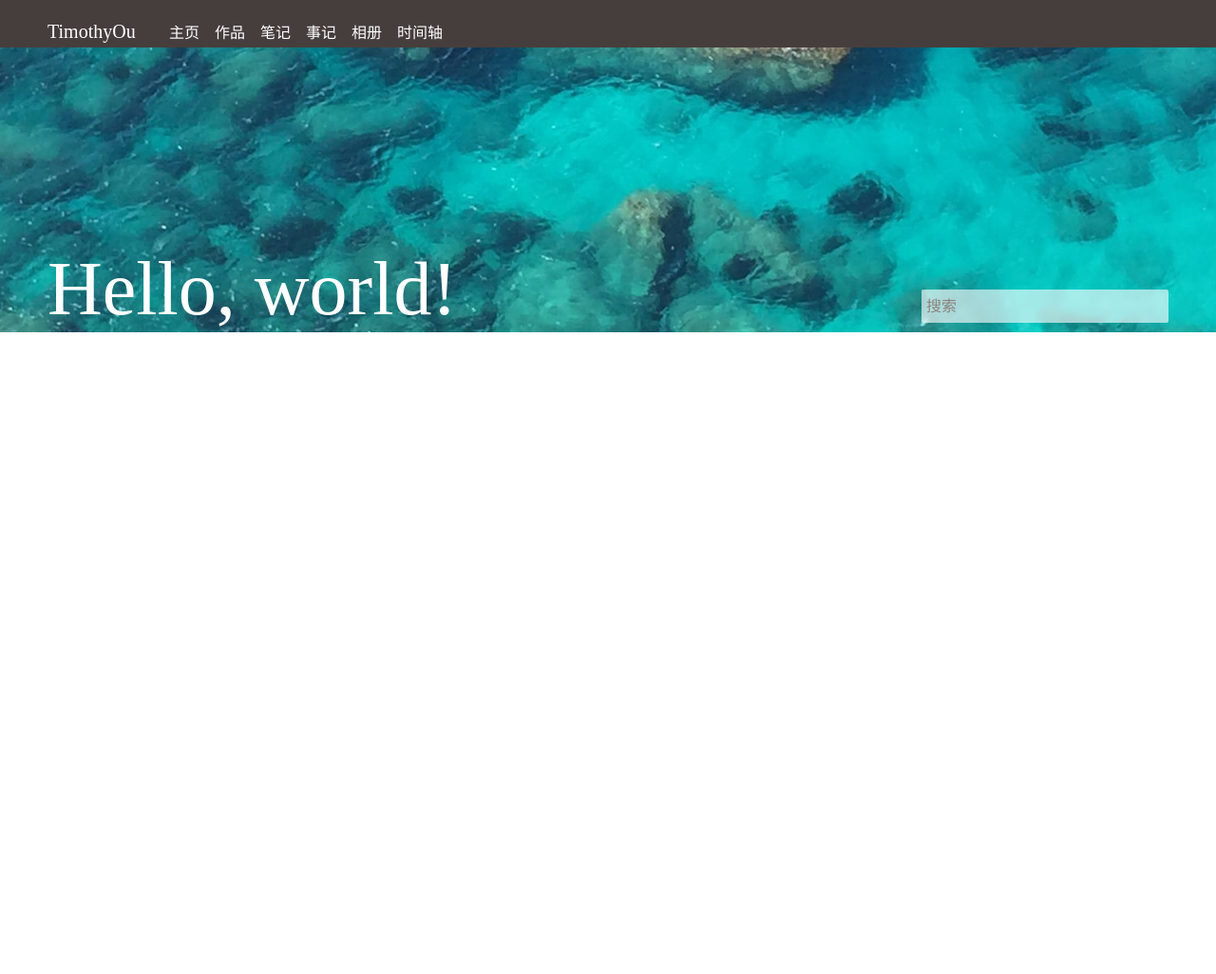
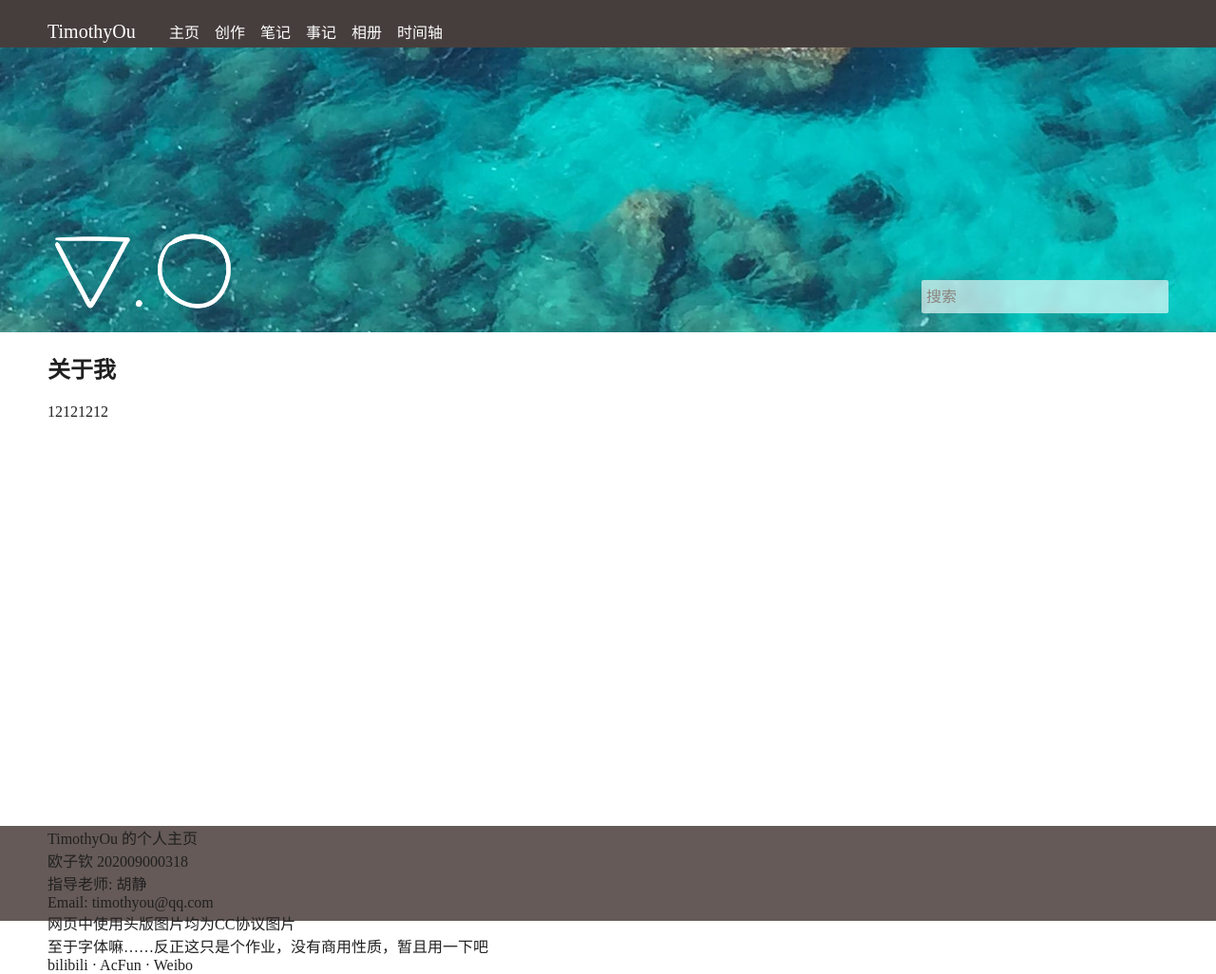
Before and after one commit to TimothyOu/TimothyOu.github.io, a plain HTML site: page index.html in a window 1280 px wide. Shown: the whole page at 95% size. Before the commit the page ends 800 px from the top, so only its background shows below. Drawn offline with Linux system fonts and the light colour scheme; a web font is replaced by a local one.

Commit message:
version 0.0.0-upd002

```diff
--- a/index.html
+++ b/index.html
@@ -14,7 +14,7 @@
             <div class="logo">TimothyOu</div>
             <ul class="topnav">
                 <li><a href="#">主页</a></li>
-                <li><a href="#">作品</a></li>
+                <li><a href="#">创作</a></li>
                 <li><a href="#">笔记</a></li>
                 <li><a href="#">事记</a></li>
                 <li><a href="#">相册</a></li>
@@ -24,15 +24,27 @@
     </div>
     <div class="banner">
         <div class="banner-container">
-            <div class="banner-say">
-                Hello, world!
-            </div>
+            <div class="banner-logo"></div>
             <div class="search-bar">
                 <input class="search-bar-input" type="text" placeholder="搜索"/>
             </div>
         </div>
     </div>
     <div class="navbar"></div>
-    <div class="content"></div>
+    <div class="content">
+        <h2>关于我</h2>
+        <p>12121212</p>
+    </div>
+    <div class="bottom">
+        <div class="bottom-container">
+            <div>TimothyOu 的个人主页</div>
+            <div>欧子钦 202009000318</div>
+            <div>指导老师: 胡静</div>
+            <div>Email: timothyou@qq.com</div>
+            <div>网页中使用头版图片均为CC协议图片</div>
+            <div>至于字体嘛……反正这只是个作业，没有商用性质，暂且用一下吧</div>
+            <div>bilibili · AcFun · Weibo</div>
+        </div>
+    </div>
 </body>
 </html>
--- a/index/index-layout.css
+++ b/index/index-layout.css
@@ -2,11 +2,6 @@
     background-image: url('./pictures/sea-turquoise-water-seaside_banner.jpg');;
     /* https://www.hippopx.com/zh/sea-turquoise-water-seaside-mediterranean-turquoise-water-236509 */
 }
-.banner-say {
-    color: white;
-    font-size: 80px;
-    font-weight: 300;
-}
 .banner-title {
     color: white;
 }
--- a/static/style.css
+++ b/static/style.css
@@ -74,10 +74,18 @@ body {
 }
 .banner-container {
     position: relative;
-    display: flex;
-    align-items: flex-end;
     height: 100%;
     margin: 0 var(--content-margin) 0;
+}
+.banner-logo {
+    position: absolute;
+    bottom: 15px;
+    left: 0;
+    width: 200px;
+    height: 100px;
+    background-image: url('./picture/TO-20211130.png');
+    background-size: cover;
+    background-position: center;
 }
 .banner-title {
     font-size: 50px;
@@ -92,7 +100,7 @@ body {
     backdrop-filter: blur(2px);
     position: absolute;
     right: 0;
-    bottom: 10px;
+    bottom: 20px;
 }
 .search-bar-input {
     width: 100%;
@@ -109,8 +117,20 @@ body {
 .search-bar-input::placeholder {
     color: var(--second-color-light);
 }
-
-
+.content {
+    margin: 0 var(--content-margin) 0;
+    min-height: 500px;
+}
+.bottom {
+    width: 100%;
+    height: 100px;
+    background-color: var(--second-color);
+}
+.bottom-container {
+    position: relative;
+    height: 100%;
+    margin: 0 var(--content-margin) 0;
+}
 
 
 ul {
```
Also changed, not shown: static/picture/TO-20211130.png (added).
